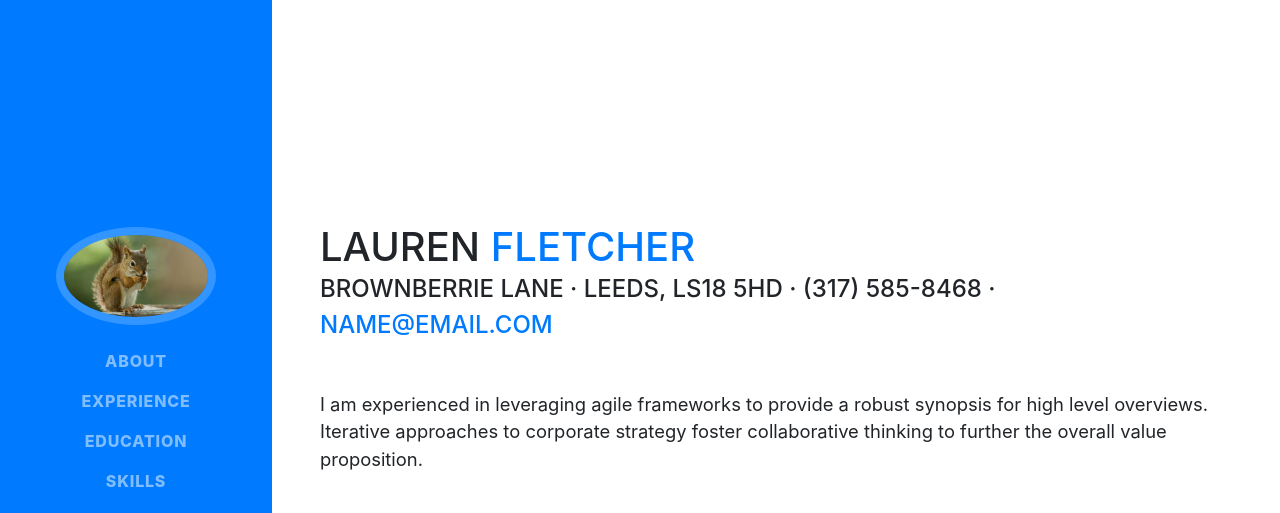
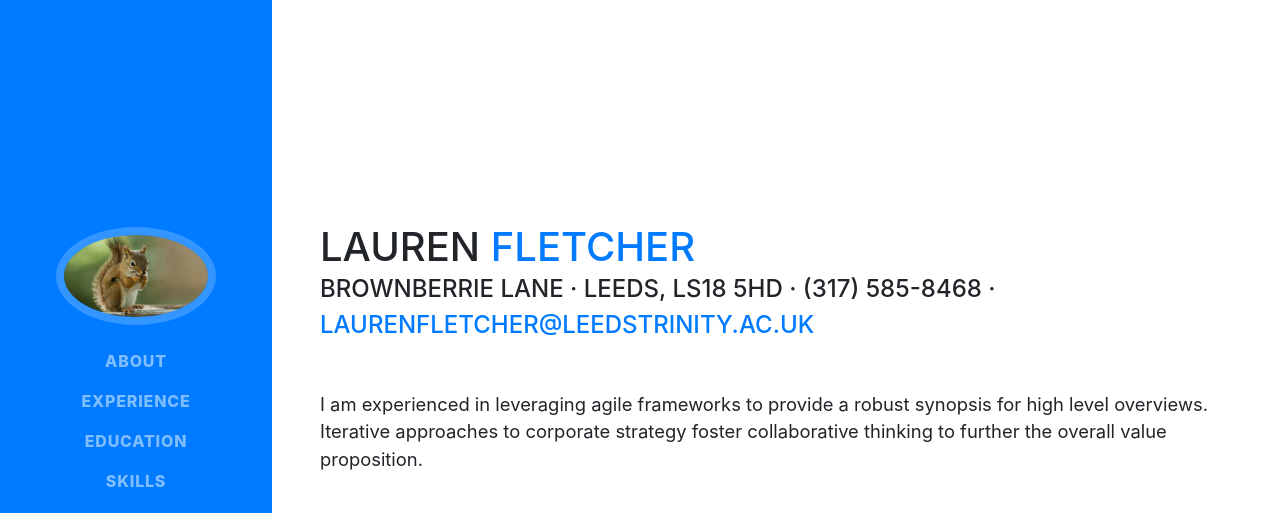
Before and after one commit to laurenfletcher/laurenfletcher.github.io, a website with bundled scripts: page index.html in a window 1280 px wide. Shown: the top 513 px of the page. Built offline with nearby package versions, Linux system fonts and the light colour scheme; a web font is replaced by a local one.

Commit message:
Update index.html

```diff
--- a/index.html
+++ b/index.html
@@ -67,7 +67,7 @@
             <span class="text-primary">Fletcher</span>
           </h1>
           <div class="subheading mb-5">Brownberrie Lane · Leeds, LS18 5HD · (317) 585-8468 ·
-            <a href="mailto:name@email.com">name@email.com</a>
+            <a href="mailto:name@email.com">laurenfletcher@leedstrinity.ac.uk</a>
           </div>
           <p class="lead mb-5">I am experienced in leveraging agile frameworks to provide a robust synopsis for high level overviews. Iterative approaches to corporate strategy foster collaborative thinking to further the overall value proposition.</p>
           <div class="social-icons">
```
